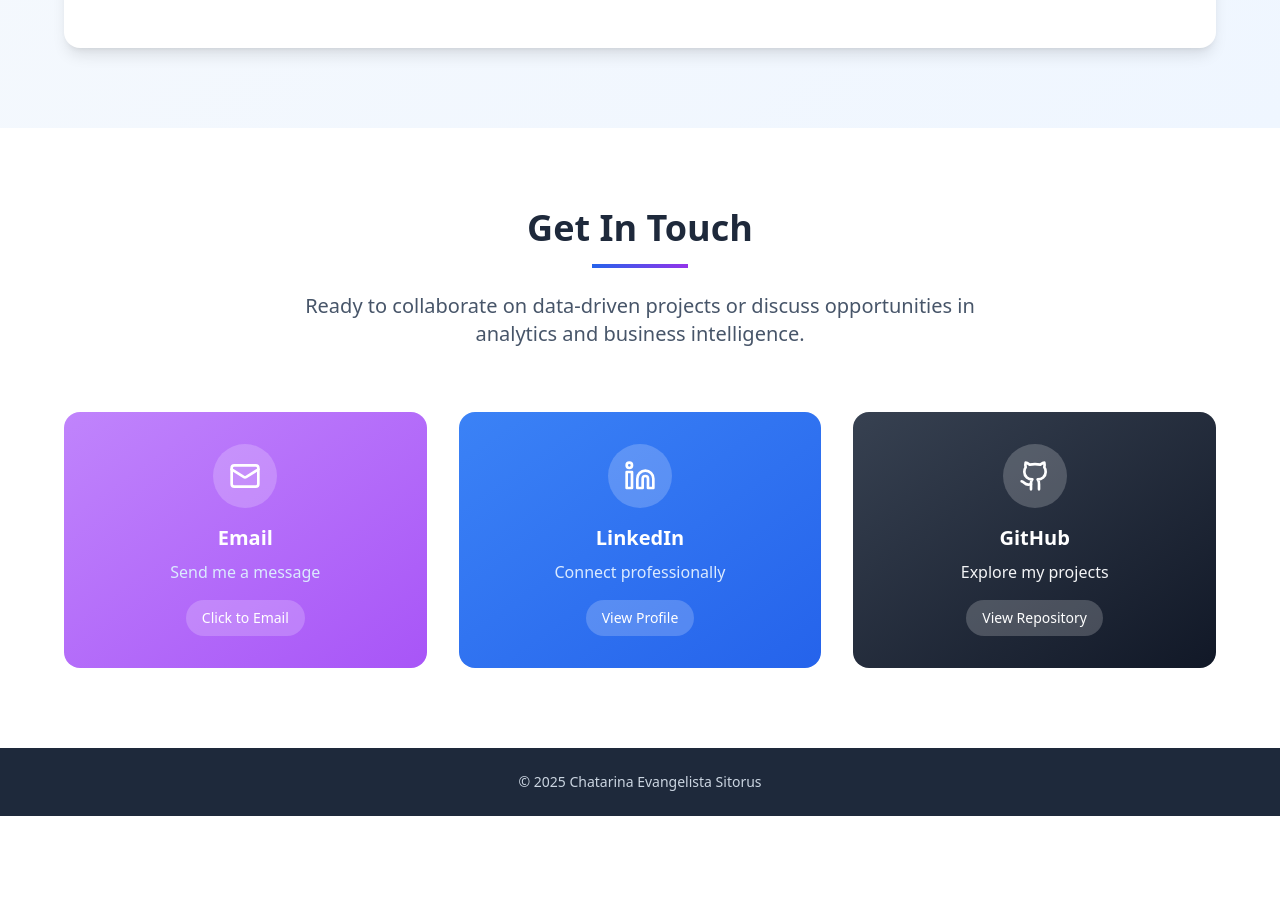
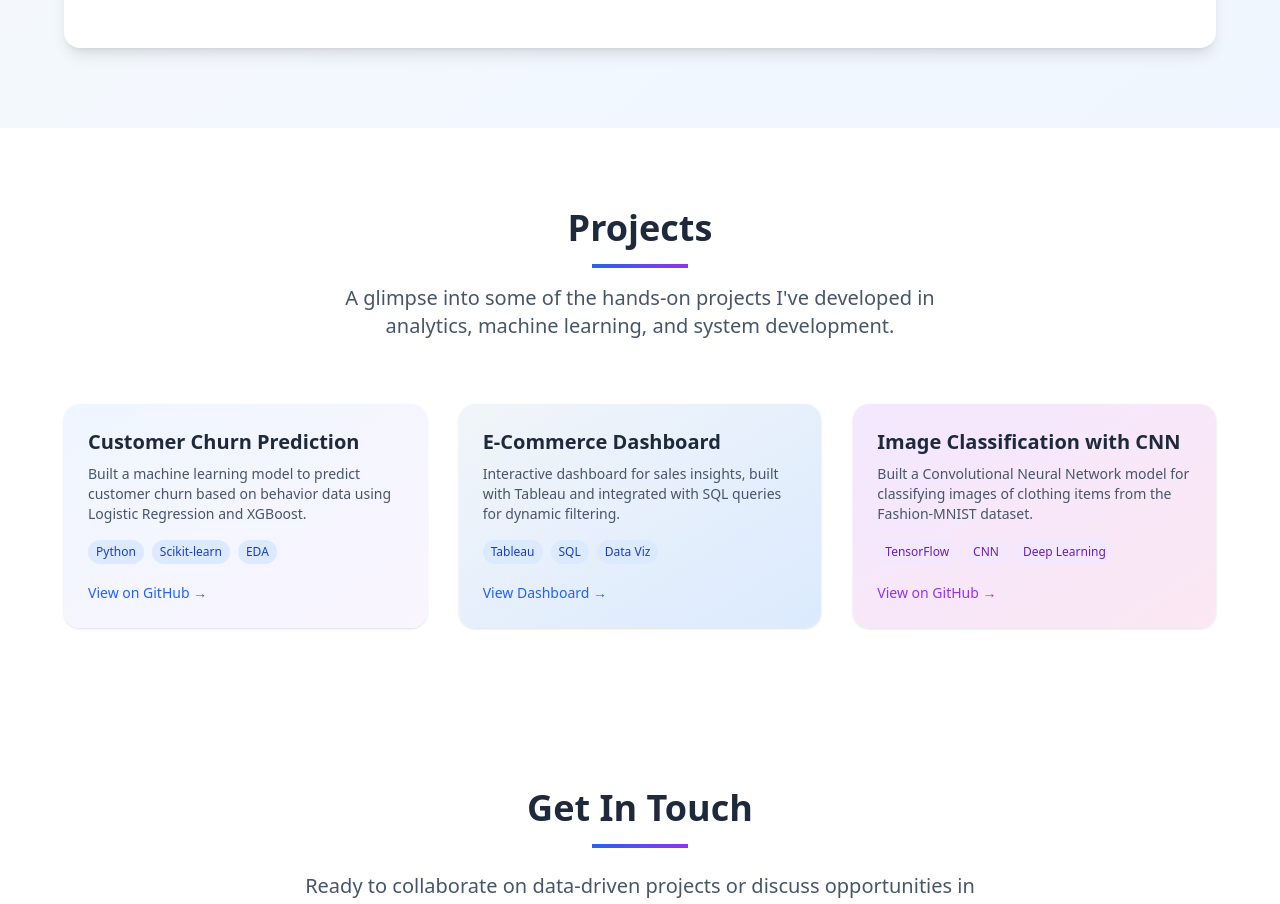
Before and after one commit to Chatarinaeva/portfolio-chatarinaeva, a React (Vite) app: page / in a window 1280 px wide. Shown: the part 2244-3148 px from the top of the page. Before the commit the page ends 3060 px from the top, so only its background shows below. Built offline with nearby package versions, Linux system fonts and the light colour scheme.

Commit message:
Update App.tsx project section

```diff
--- a/src/App.tsx
+++ b/src/App.tsx
@@ -337,6 +337,64 @@ function App() {
         </div>
       </section> */}
 
+      {/* Project Section */}
+      <section id="projects" className="py-20 px-4 sm:px-6 lg:px-8 bg-white">
+        <div className="max-w-6xl mx-auto">
+          <div className="text-center mb-16">
+            <h2 className="text-3xl sm:text-4xl font-bold text-slate-800 mb-4">Projects</h2>
+            <div className="w-24 h-1 bg-gradient-to-r from-blue-600 to-purple-600 mx-auto"></div>
+            <p className="text-xl text-slate-600 mt-4 max-w-2xl mx-auto">
+              A glimpse into some of the hands-on projects I've developed in analytics, machine learning, and system development.
+            </p>
+          </div>
+
+          <div className="grid md:grid-cols-2 lg:grid-cols-3 gap-8">
+            {/* Project Card 1 */}
+            <div className="bg-gradient-to-br from-blue-50 to-purple-50 p-6 rounded-2xl shadow hover:shadow-xl transition-shadow duration-300">
+              <h3 className="text-xl font-bold text-slate-800 mb-2">Customer Churn Prediction</h3>
+              <p className="text-slate-600 text-sm mb-4">Built a machine learning model to predict customer churn based on behavior data using Logistic Regression and XGBoost.</p>
+              <div className="flex flex-wrap gap-2 mb-4">
+                <span className="bg-blue-100 text-blue-800 px-2 py-1 rounded-full text-xs font-medium">Python</span>
+                <span className="bg-blue-100 text-blue-800 px-2 py-1 rounded-full text-xs font-medium">Scikit-learn</span>
+                <span className="bg-blue-100 text-blue-800 px-2 py-1 rounded-full text-xs font-medium">EDA</span>
+              </div>
+              <a href="https://github.com/Chatarinaeva/churn-prediction" target="_blank" rel="noopener noreferrer" className="text-blue-600 hover:underline text-sm font-medium">
+                View on GitHub →
+              </a>
+            </div>
+
+            {/* Project Card 2 */}
+            <div className="bg-gradient-to-br from-slate-100 to-blue-100 p-6 rounded-2xl shadow hover:shadow-xl transition-shadow duration-300">
+              <h3 className="text-xl font-bold text-slate-800 mb-2">E-Commerce Dashboard</h3>
+              <p className="text-slate-600 text-sm mb-4">Interactive dashboard for sales insights, built with Tableau and integrated with SQL queries for dynamic filtering.</p>
+              <div className="flex flex-wrap gap-2 mb-4">
+                <span className="bg-blue-100 text-blue-800 px-2 py-1 rounded-full text-xs font-medium">Tableau</span>
+                <span className="bg-blue-100 text-blue-800 px-2 py-1 rounded-full text-xs font-medium">SQL</span>
+                <span className="bg-blue-100 text-blue-800 px-2 py-1 rounded-full text-xs font-medium">Data Viz</span>
+              </div>
+              <a href="https://public.tableau.com/" target="_blank" rel="noopener noreferrer" className="text-blue-600 hover:underline text-sm font-medium">
+                View Dashboard →
+              </a>
+            </div>
+
+            {/* Project Card 3 */}
+            <div className="bg-gradient-to-br from-purple-100 to-pink-100 p-6 rounded-2xl shadow hover:shadow-xl transition-shadow duration-300">
+              <h3 className="text-xl font-bold text-slate-800 mb-2">Image Classification with CNN</h3>
+              <p className="text-slate-600 text-sm mb-4">Built a Convolutional Neural Network model for classifying images of clothing items from the Fashion-MNIST dataset.</p>
+              <div className="flex flex-wrap gap-2 mb-4">
+                <span className="bg-purple-100 text-purple-800 px-2 py-1 rounded-full text-xs font-medium">TensorFlow</span>
+                <span className="bg-purple-100 text-purple-800 px-2 py-1 rounded-full text-xs font-medium">CNN</span>
+                <span className="bg-purple-100 text-purple-800 px-2 py-1 rounded-full text-xs font-medium">Deep Learning</span>
+              </div>
+              <a href="https://github.com/Chatarinaeva/image-classification" target="_blank" rel="noopener noreferrer" className="text-purple-600 hover:underline text-sm font-medium">
+                View on GitHub →
+              </a>
+            </div>
+          </div>
+        </div>
+      </section>
+
+
       {/* Contact Section */}
       <section id="contact" className="py-20 px-4 sm:px-6 lg:px-8 bg-white">
         <div className="max-w-6xl mx-auto">
```
